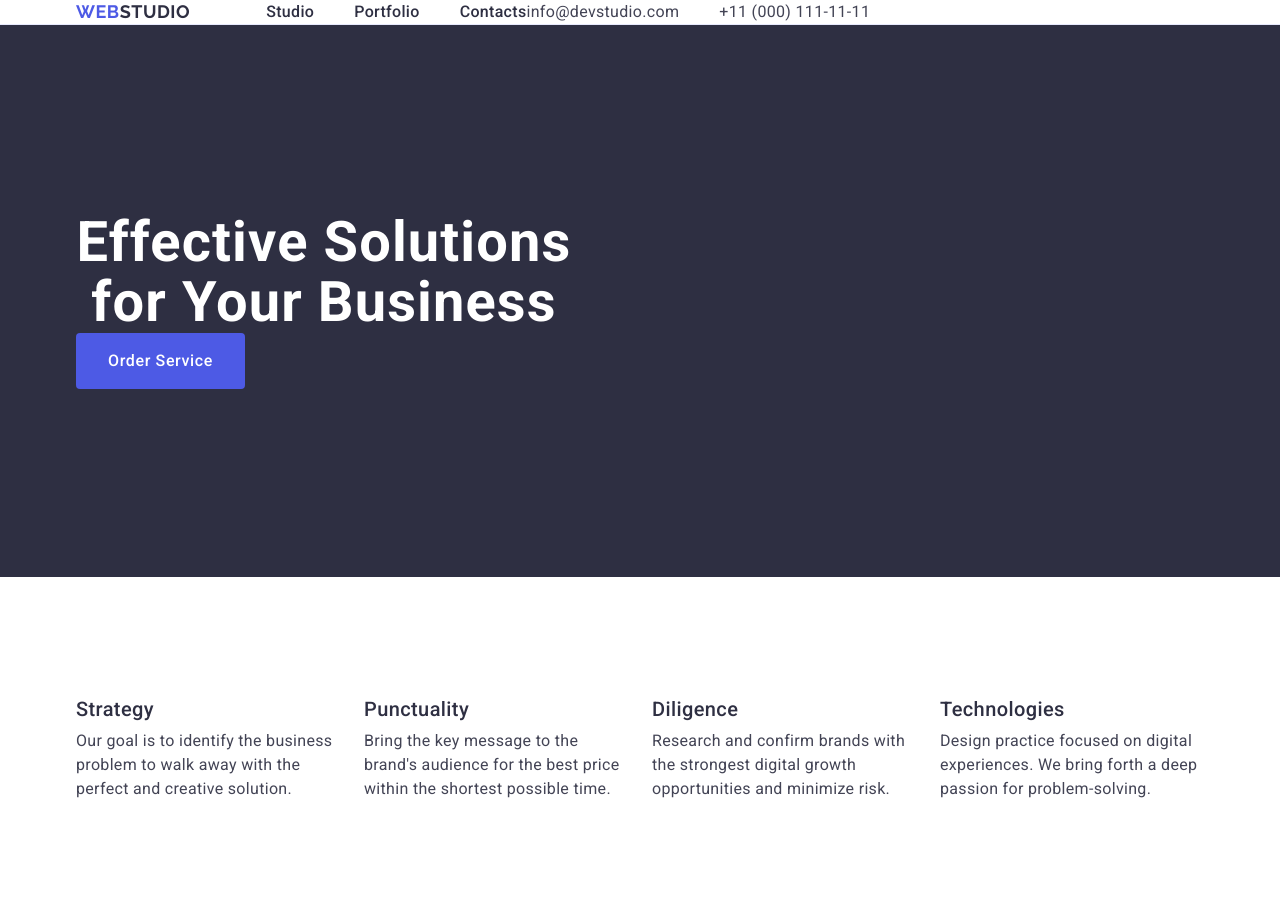
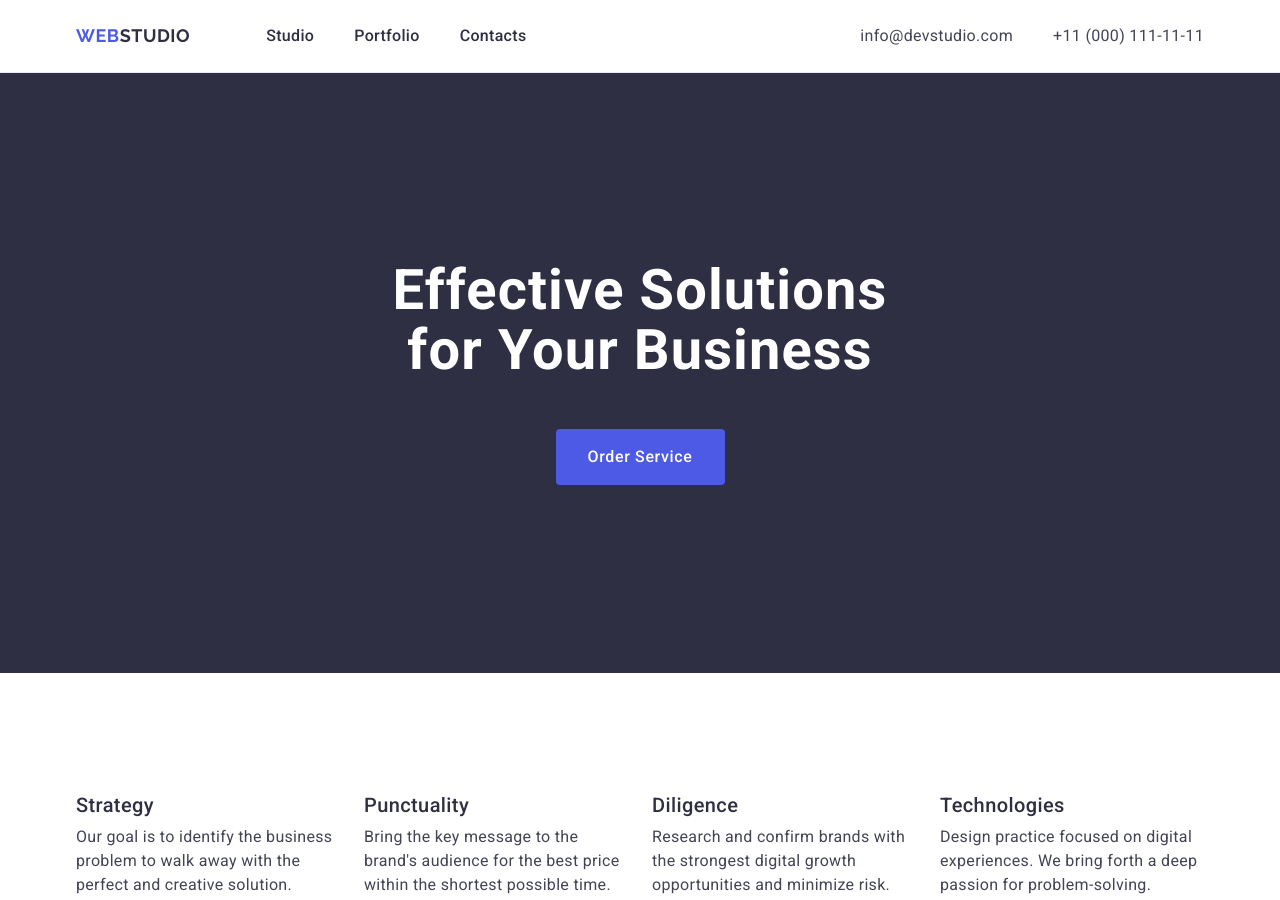
Before and after one commit to daminqf/goit-markup-hw-03, a plain HTML site: page index.html in a window 1280 px wide. Shown: the top 900 px of the page. Drawn offline with nearby package versions, Linux system fonts and the light colour scheme.

Commit message:
work on mitakes

```diff
--- a/css/styles.css
+++ b/css/styles.css
@@ -39,11 +39,13 @@ body {
 
 .head-container {
     display: flex;
+    align-items: center;
 }
 
 .navigation {
     display: flex;
     align-items: center;
+    margin-right: auto;
 }
 
 .navigation .logo {
@@ -57,6 +59,7 @@ body {
 }
 
 .link {
+    display: block;
     font-weight: 500;
     color: #2E2F42;
     text-decoration: none;
@@ -98,6 +101,9 @@ body {
 }
 
 .hero-title {
+    margin-bottom: 48px;
+    margin-right: auto;
+    margin-left: auto;
     text-align: center;
     font-size: 56px;
     font-weight: 700;
@@ -107,6 +113,8 @@ body {
 }
 
 .hero-order {
+    margin-right: auto;
+    margin-left: auto;
     background-color: #4D5AE5;
     font-family: "Roboto", sans-serif;
     font-weight: 500;
@@ -242,7 +250,6 @@ body {
     padding: 32px 16px;
     border: 1px solid #e7e9fc;
     border-top: none;
-    margin-bottom: 8px;
 }
 
 .team .team-card {
@@ -275,6 +282,10 @@ body {
     margin-bottom: 16px;
 }
 
+.foot-sec .feature-text {
+    max-width: 264px;
+}
+
 .foot .accent {
     color: #f4f4fd;
 }
```
